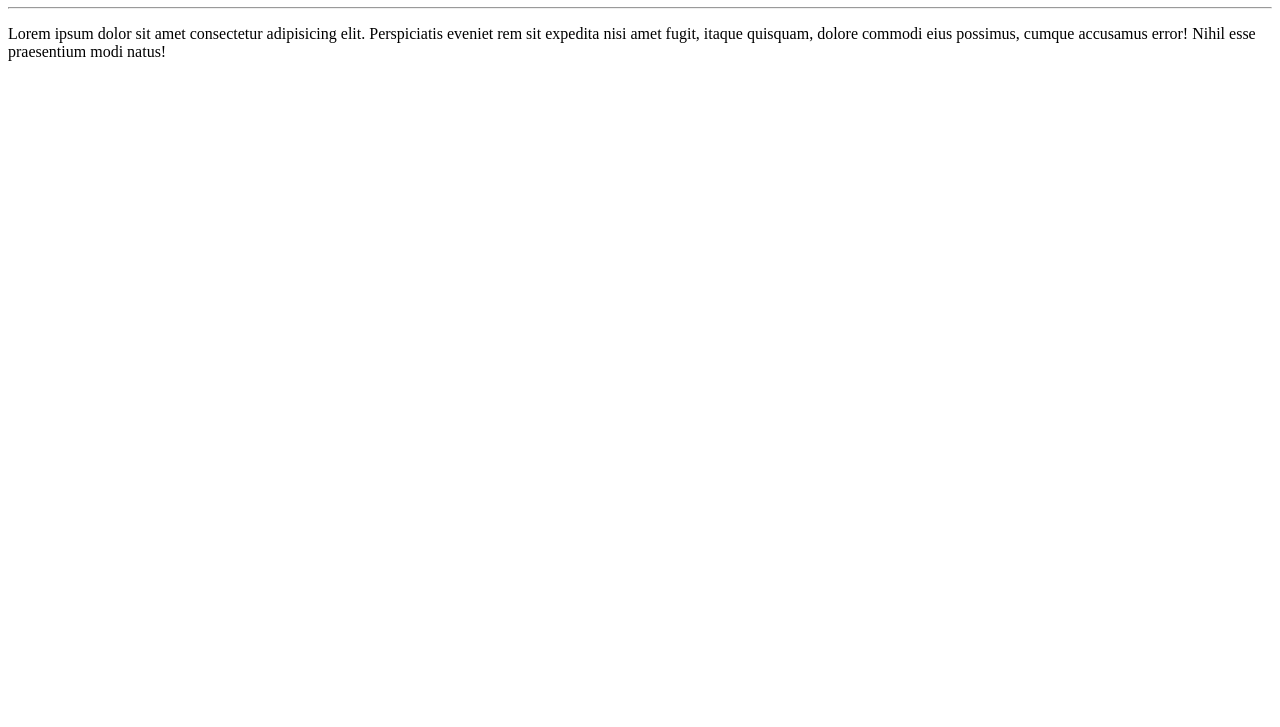
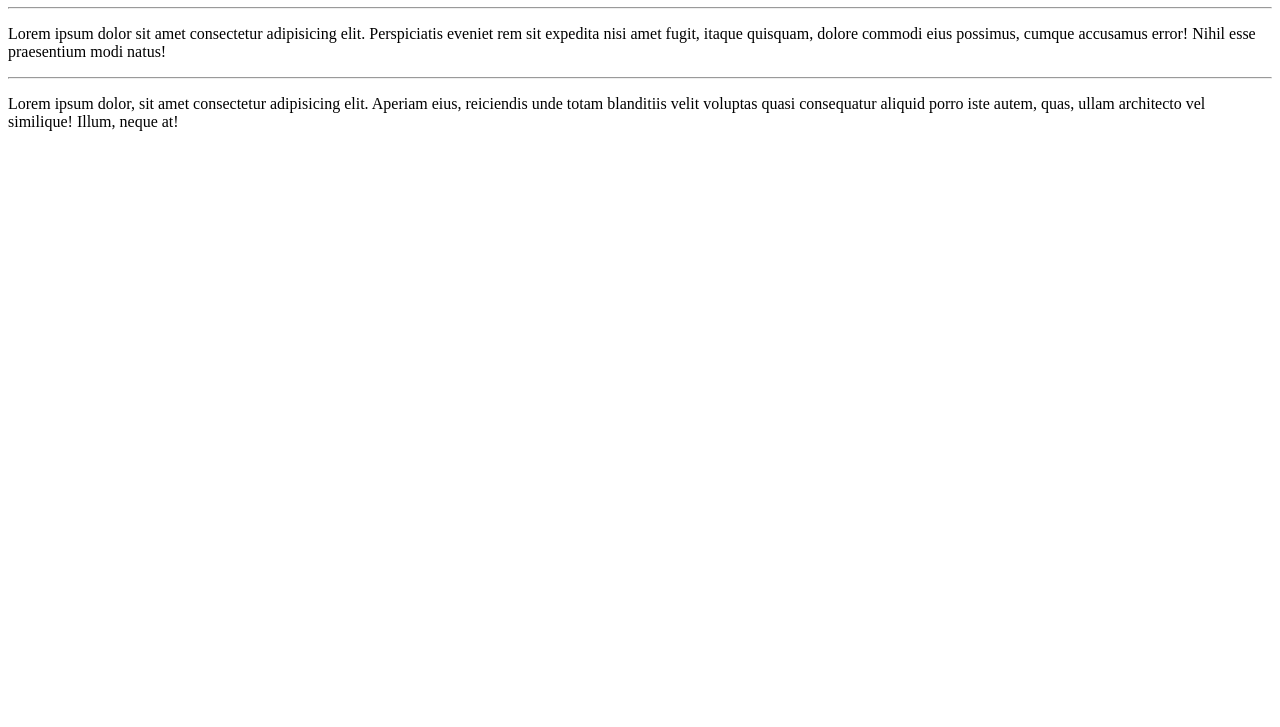
Before and after one commit to ryann-nascimento/HelloWorld, a plain HTML site: page example-site/index.html in a window 1280 px wide. Shown: the part 73-800 px from the top of the page. Drawn offline with Linux system fonts and the light colour scheme.

Commit message:
A new Lorem Paragraph

```diff
--- a/example-site/index.html
+++ b/example-site/index.html
@@ -9,5 +9,7 @@
     <h1>Hello, World!</h1>
     <hr>
     <p>Lorem ipsum dolor sit amet consectetur adipisicing elit. Perspiciatis eveniet rem sit expedita nisi amet fugit, itaque quisquam, dolore commodi eius possimus, cumque accusamus error! Nihil esse praesentium modi natus!</p>
+    <hr>
+    <p>Lorem ipsum dolor, sit amet consectetur adipisicing elit. Aperiam eius, reiciendis unde totam blanditiis velit voluptas quasi consequatur aliquid porro iste autem, quas, ullam architecto vel similique! Illum, neque at!</p>
 </body>
 </html>
```
